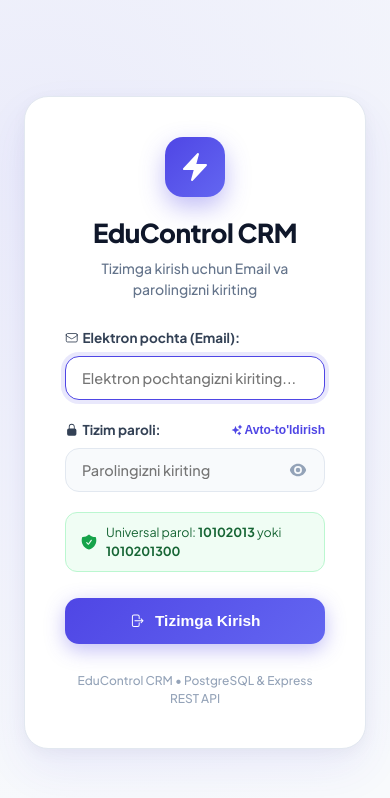
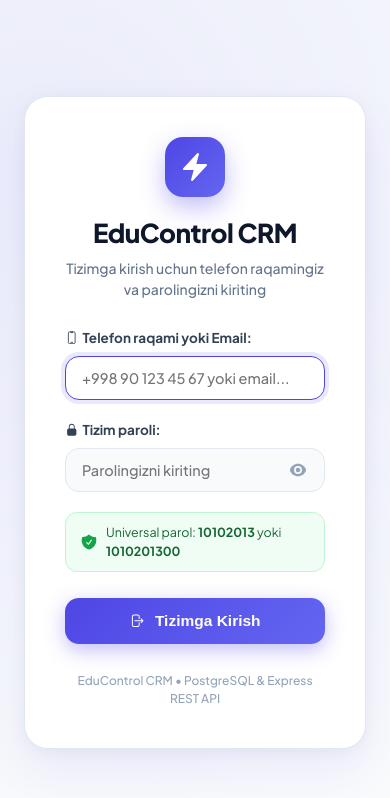
Before and after one commit to Abdulaziz701UZB/Frontend-Backend-Exam, a React (Vite) app in the folder frontend/: page /login in a window 390 px wide. Shown: the top 798 px of the page. Built offline with nearby package versions, Linux system fonts and the light colour scheme; no server answers.

Commit message:
Update login page to clean professional phone number and password authentication without auto-fill

```diff
--- a/frontend/src/context/EduAuthContext.jsx
+++ b/frontend/src/context/EduAuthContext.jsx
@@ -27,8 +27,8 @@ export const EduAuthProvider = ({ children }) => {
     return parseInt(localStorage.getItem("educontrol_user_id")) || 201;
   });
 
-  const [userEmail, setUserEmail] = useState(() => {
-    return localStorage.getItem("educontrol_user_email") || "admin@educontrol.uz";
+  const [userLoginIdentifier, setUserLoginIdentifier] = useState(() => {
+    return localStorage.getItem("educontrol_user_identifier") || "+998 90 599 06 00";
   });
 
   const [authError, setAuthError] = useState("");
@@ -65,11 +65,11 @@ export const EduAuthProvider = ({ children }) => {
 
   const user = getUserObject(currentRole, selectedUserId);
 
-  const login = (email, password, roleHint = "admin") => {
+  const login = (identifier, password, roleHint = "admin") => {
     setAuthError("");
 
-    if (!email || !email.trim()) {
-      setAuthError("Iltimos, elektron pochta (Email) manzilini kiriting!");
+    if (!identifier || !identifier.trim()) {
+      setAuthError("Iltimos, telefon raqamingiz yoki elektron pochtangizni kiriting!");
       return false;
     }
 
@@ -79,13 +79,13 @@ export const EduAuthProvider = ({ children }) => {
     }
 
     let determinedRole = roleHint;
-    const lowerEmail = email.toLowerCase().trim();
+    const lower = identifier.toLowerCase().trim();
 
-    if (lowerEmail.includes("teacher") || lowerEmail.includes("ustoz") || lowerEmail.includes("oqituvchi")) {
+    if (lower.includes("teacher") || lower.includes("ustoz") || lower.includes("oqituvchi")) {
       determinedRole = "teacher";
-    } else if (lowerEmail.includes("student") || lowerEmail.includes("oquvchi") || lowerEmail.includes("talaba")) {
+    } else if (lower.includes("student") || lower.includes("oquvchi") || lower.includes("talaba")) {
       determinedRole = "student";
-    } else if (lowerEmail.includes("admin")) {
+    } else if (lower.includes("admin")) {
       determinedRole = "admin";
     }
 
@@ -101,12 +101,12 @@ export const EduAuthProvider = ({ children }) => {
     setIsAuthenticated(true);
     setCurrentRole(determinedRole);
     setSelectedUserId(targetUserId);
-    setUserEmail(email.trim());
+    setUserLoginIdentifier(identifier.trim());
 
     localStorage.setItem("educontrol_is_authenticated", "true");
     localStorage.setItem("educontrol_role", determinedRole);
     localStorage.setItem("educontrol_user_id", targetUserId.toString());
-    localStorage.setItem("educontrol_user_email", email.trim());
+    localStorage.setItem("educontrol_user_identifier", identifier.trim());
     return true;
   };
 
@@ -115,7 +115,7 @@ export const EduAuthProvider = ({ children }) => {
     localStorage.removeItem("educontrol_is_authenticated");
     localStorage.removeItem("educontrol_role");
     localStorage.removeItem("educontrol_user_id");
-    localStorage.removeItem("educontrol_user_email");
+    localStorage.removeItem("educontrol_user_identifier");
   };
 
   const switchRoleWithPassword = (newRole, password, targetUserId) => {
@@ -151,7 +151,7 @@ export const EduAuthProvider = ({ children }) => {
     <EduAuthContext.Provider
       value={{
         isAuthenticated,
-        userEmail,
+        userLoginIdentifier,
         login,
         logout,
         currentRole,
--- a/frontend/src/pages/Login/Login.jsx
+++ b/frontend/src/pages/Login/Login.jsx
@@ -4,11 +4,10 @@ import { useEduAuth } from "../../context/EduAuthContext";
 import {
   HiBolt,
   HiLockClosed,
-  HiOutlineEnvelope,
+  HiOutlineDevicePhoneMobile,
   HiEye,
   HiEyeSlash,
   HiArrowRightOnRectangle,
-  HiSparkles,
   HiExclamationCircle,
   HiShieldCheck
 } from "react-icons/hi2";
@@ -16,9 +15,9 @@ import "./Login.css";
 
 const Login = () => {
   const navigate = useNavigate();
-  const { login, authError, setAuthError } = useEduAuth();
+  const { login, authError } = useEduAuth();
 
-  const [email, setEmail] = useState("");
+  const [identifier, setIdentifier] = useState("");
   const [password, setPassword] = useState("");
   const [showPassword, setShowPassword] = useState(false);
   const [isLoading, setIsLoading] = useState(false);
@@ -27,18 +26,12 @@ const Login = () => {
     e.preventDefault();
     setIsLoading(true);
     setTimeout(() => {
-      const success = login(email, password);
+      const success = login(identifier, password);
       setIsLoading(false);
       if (success) {
         navigate("/");
       }
     }, 350);
-  };
-
-  const fillDemoCredentials = () => {
-    setEmail("admin@educontrol.uz");
-    setPassword("10102013");
-    setAuthError("");
   };
 
   return (
@@ -50,7 +43,7 @@ const Login = () => {
           </div>
           <h1 className="login-system-title">EduControl CRM</h1>
           <p className="login-system-subtitle">
-            Tizimga kirish uchun Email va parolingizni kiriting
+            Tizimga kirish uchun telefon raqamingiz va parolingizni kiriting
           </p>
         </div>
 
@@ -64,16 +57,16 @@ const Login = () => {
         <form onSubmit={handleLoginSubmit} className="login-form">
           <div className="login-form-group">
             <label className="login-form-label">
-              <HiOutlineEnvelope style={{ verticalAlign: 'middle', marginRight: 4 }} />
-              Elektron pochta (Email):
+              <HiOutlineDevicePhoneMobile style={{ verticalAlign: 'middle', marginRight: 4 }} />
+              Telefon raqami yoki Email:
             </label>
             <div className="login-input-wrap">
               <input
-                type="email"
+                type="text"
                 className="login-form-input"
-                placeholder="Elektron pochtangizni kiriting..."
-                value={email}
-                onChange={(e) => setEmail(e.target.value)}
+                placeholder="+998 90 123 45 67 yoki email..."
+                value={identifier}
+                onChange={(e) => setIdentifier(e.target.value)}
                 required
                 autoFocus
               />
@@ -81,20 +74,10 @@ const Login = () => {
           </div>
 
           <div className="login-form-group">
-            <div className="login-label-row">
-              <label className="login-form-label">
-                <HiLockClosed style={{ verticalAlign: 'middle', marginRight: 4 }} />
-                Tizim paroli:
-              </label>
-              <button
-                type="button"
-                className="login-quick-fill-btn"
-                onClick={fillDemoCredentials}
-              >
-                <HiSparkles style={{ verticalAlign: 'middle', marginRight: 2 }} />
-                Avto-to'ldirish
-              </button>
-            </div>
+            <label className="login-form-label">
+              <HiLockClosed style={{ verticalAlign: 'middle', marginRight: 4 }} />
+              Tizim paroli:
+            </label>
             <div className="login-password-input-wrap">
               <input
                 type={showPassword ? "text" : "password"}
```
Also changed, not shown: 1 other file (tests, documents, lock files or other folders).
